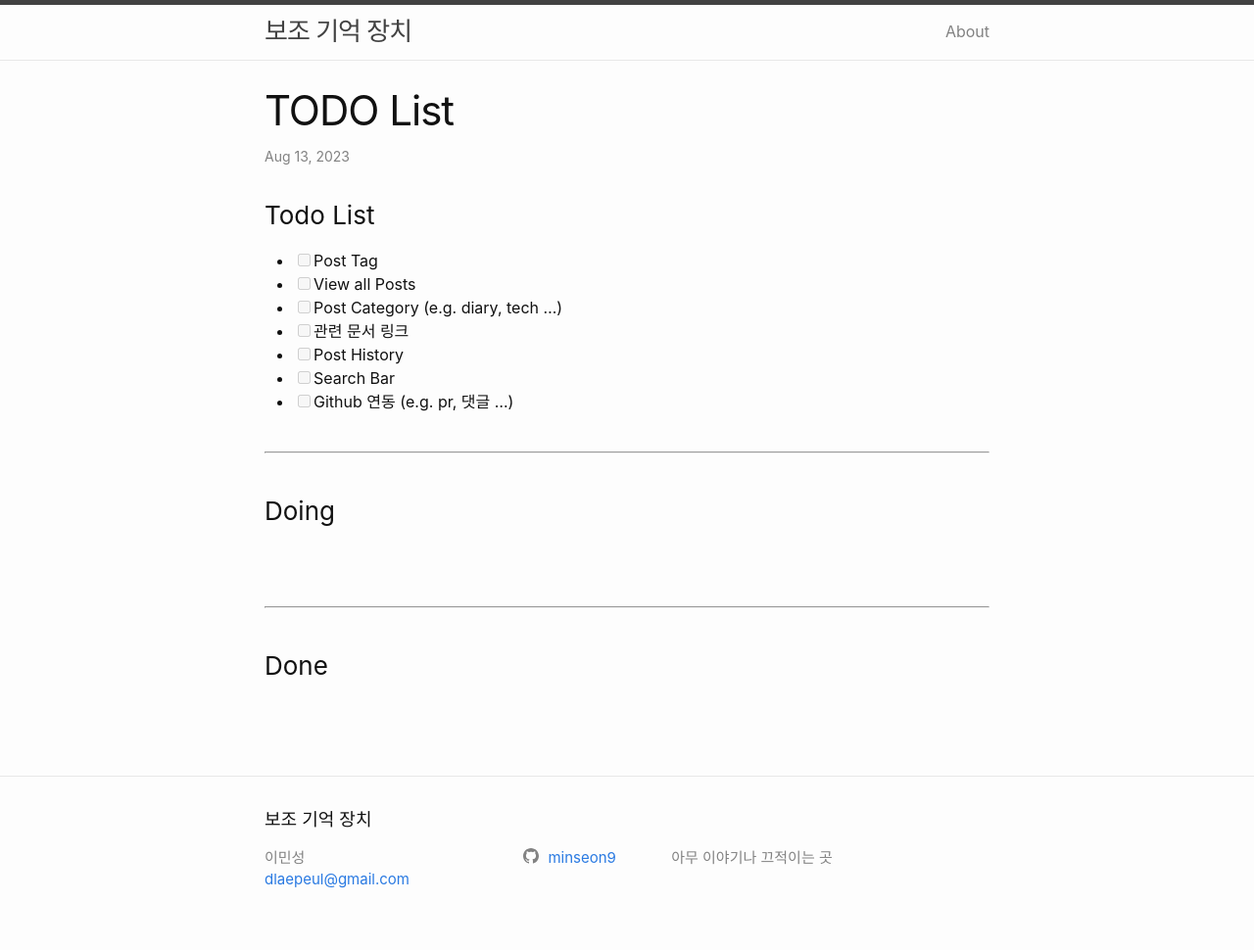
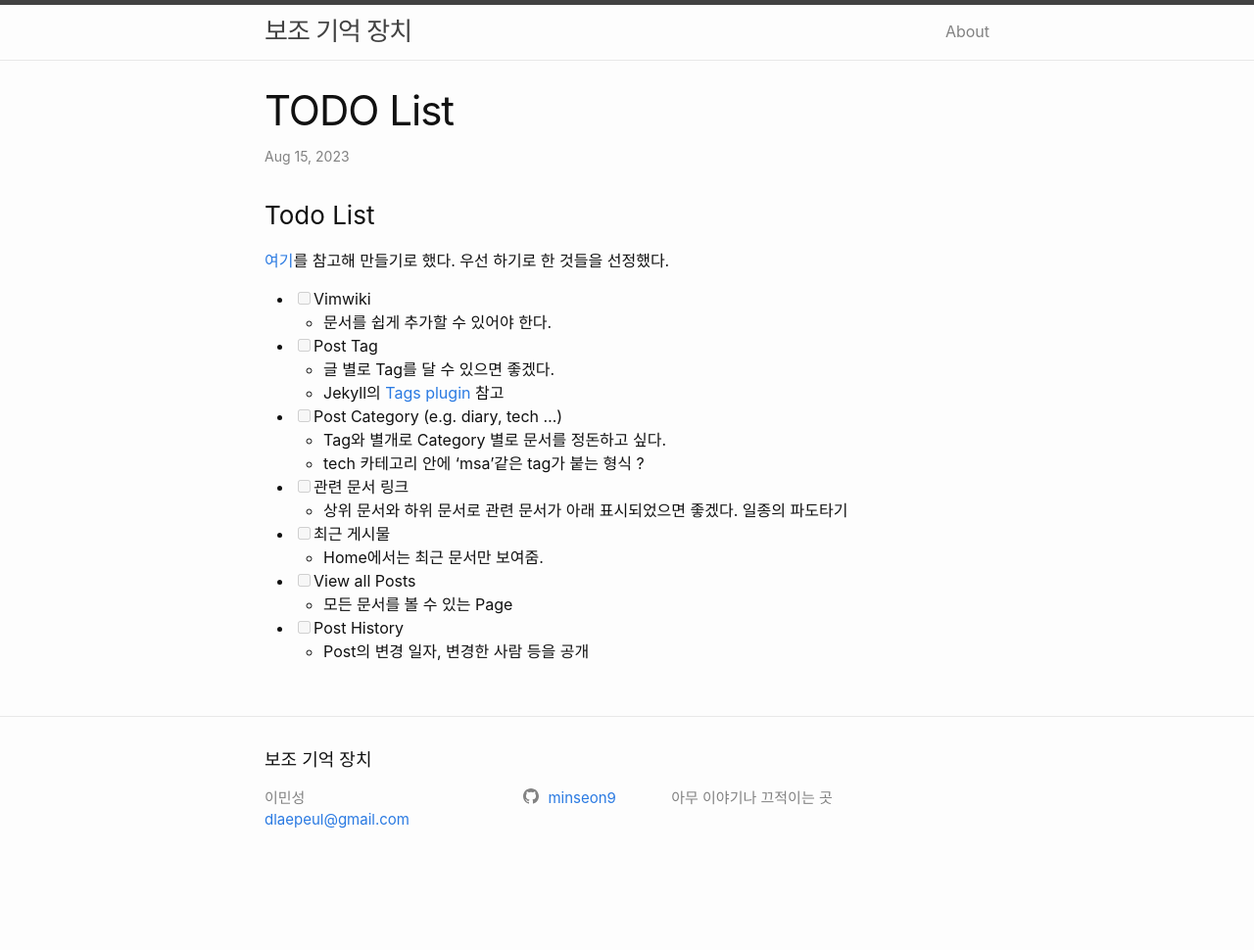
Before and after one commit to minseon9/minseon9.github.io, a Jekyll site: the page built from _posts/2023-08-13-todo-list.markdown, in a window 1280 px wide. Shown: the whole page at 98% size. Built offline with Jekyll 4.4.1, drawn with Linux system fonts in a browser that asks for light colours; after the commit the page ends 909 px from its top, so only the background shows below that.

Commit message:
todo post

```diff
--- a/_posts/2023-08-13-todo-list.markdown
+++ b/_posts/2023-08-13-todo-list.markdown
@@ -1,31 +1,29 @@
 ---
 layout: post
 title:  "TODO List"
-date:   2023-08-13 23:30:14 +0900
+date:   2023-08-15 18:57:14 +0900
 description: "Github Pages에 만들 todo list"
 categories: todo
 ---
 ### Todo List
+[여기](https://johngrib.github.io/wiki/my-wiki/)를 참고해 만들기로 했다.
+우선 하기로 한 것들을 선정했다.
 
+- [ ] Vimwiki
+  - 문서를 쉽게 추가할 수 있어야 한다.
 - [ ] Post Tag
+  - 글 별로 Tag를 달 수 있으면 좋겠다.
+  - Jekyll의 [Tags plugin](https://jekyllrb.com/docs/plugins/tags/) 참고
+- [ ] Post Category (e.g. diary, tech ...)
+  - Tag와 별개로 Category 별로 문서를 정돈하고 싶다.
+  - tech 카테고리 안에 'msa'같은 tag가 붙는 형식 ?
+- [ ] 관련 문서 링크
+  - 상위 문서와 하위 문서로 관련 문서가 아래 표시되었으면 좋겠다. 일종의 파도타기
+- [ ] 최근 게시물
+  - Home에서는 최근 문서만 보여줌.
 - [ ] View all Posts
-- [ ] Post Category (e.g. diary, tech ...)
-- [ ] 관련 문서 링크
+  - 모든 문서를 볼 수 있는 Page
 - [ ] Post History
-- [ ] Search Bar
-- [ ] Github 연동 (e.g. pr, 댓글 ...)
+  - Post의 변경 일자, 변경한 사람 등을 공개
 <br />
 <br />
-
----
-
-<br />
-### Doing
-<br />
-<br />
-
----
-<br />
-### Done
-<br />
-<br />
```
